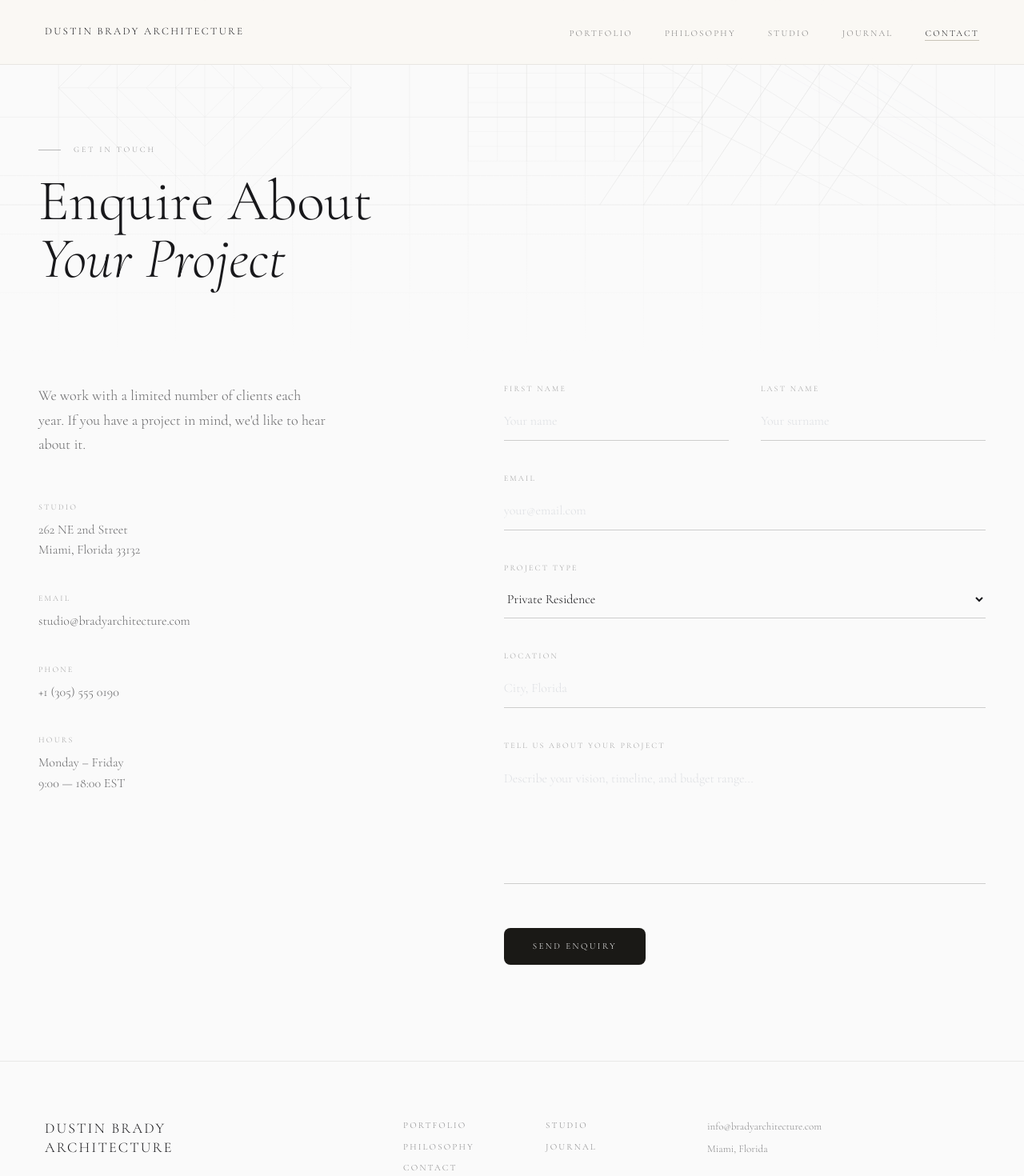
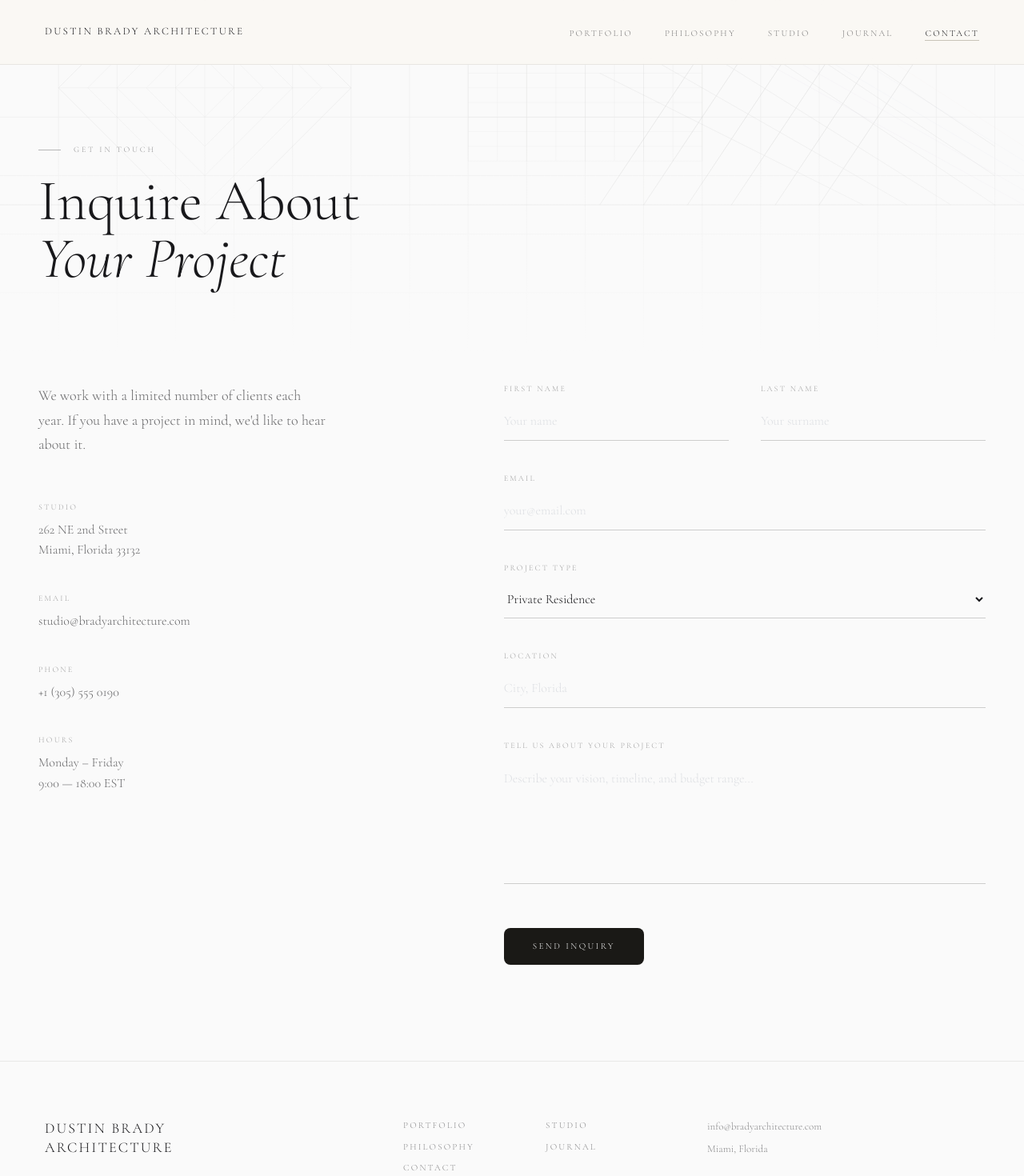
Before and after one commit to marcuslucas/architect-portfolio, a Next.js app: page /contact in a window 1280 px wide. Shown: the top 1470 px of the page at 80% size. Built offline with nearby package versions, Linux system fonts and the light colour scheme.

Commit message:
fix(quick-3): replace British Enquire/Enquiry with American Inquire/Inquiry
- process/page.tsx CTA button: Enquire About Your Project → Inquire About Your Project
- contact/page.tsx h1: Enquire About → Inquire About
- contact/page.tsx submit button: Send Enquiry → Send Inquiry

```diff
--- a/src/app/contact/page.tsx
+++ b/src/app/contact/page.tsx
@@ -56,7 +56,7 @@ export default function ContactPage() {
                 <span style={{ fontFamily: 'var(--font-cormorant)', fontWeight: 300, fontSize: '10px', letterSpacing: '0.28em', textTransform: 'uppercase', opacity: 0.45 }}>Get in Touch</span>
               </div>
               <h1 style={{ fontFamily: 'var(--font-cormorant)', fontWeight: 300, fontSize: 'clamp(40px, 6vw, 72px)', lineHeight: 1.0 }}>
-                Enquire About<br /><em>Your Project</em>
+                Inquire About<br /><em>Your Project</em>
               </h1>
             </motion.div>
           </div>
@@ -142,7 +142,7 @@ export default function ContactPage() {
                 </div>
 
                 <button type="submit" className="btn-primary" style={{ cursor: 'pointer' }}>
-                  Send Enquiry
+                  Send Inquiry
                 </button>
               </form>
             )}
--- a/src/app/process/page.tsx
+++ b/src/app/process/page.tsx
@@ -59,7 +59,7 @@ export default function ProcessPage() {
             Every project starts with a question.
           </h2>
           <Link href="/contact" className="btn-primary">
-            Enquire About Your Project
+            Inquire About Your Project
           </Link>
         </section>
       </main>
```
